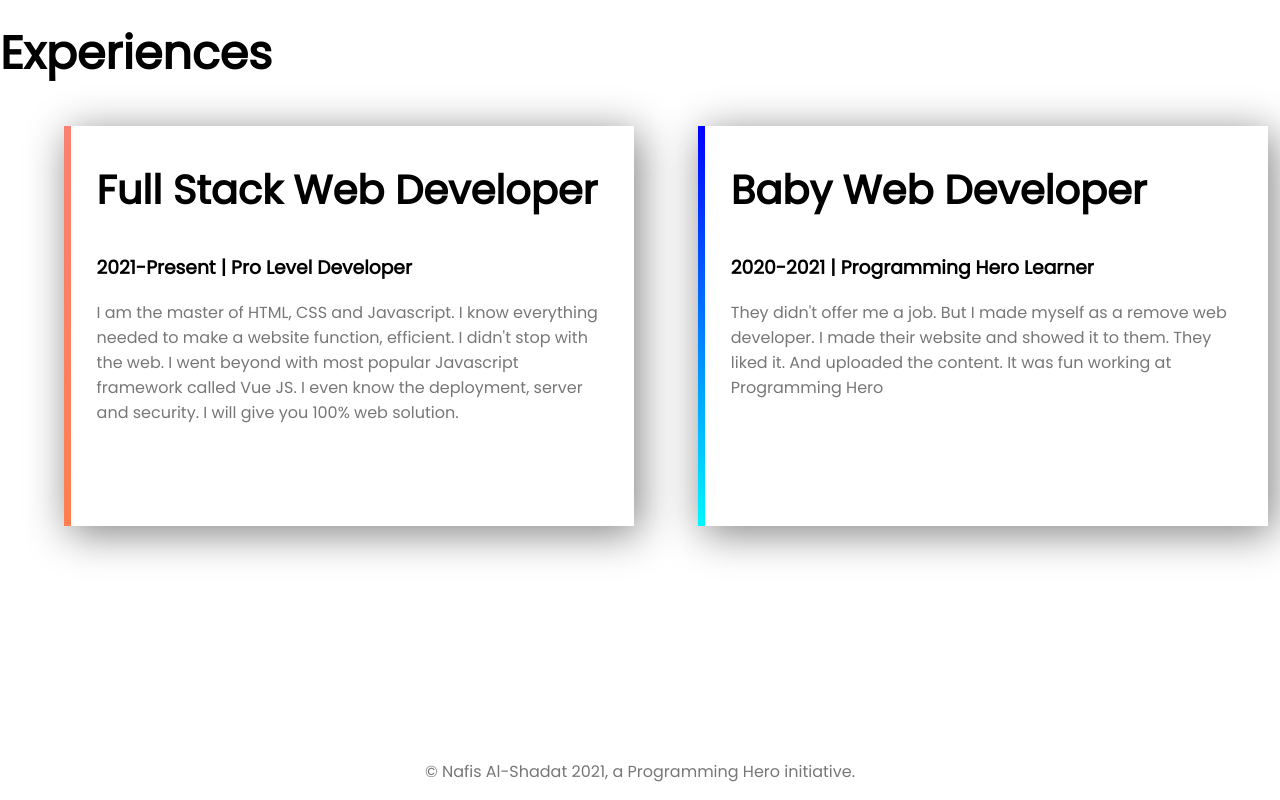
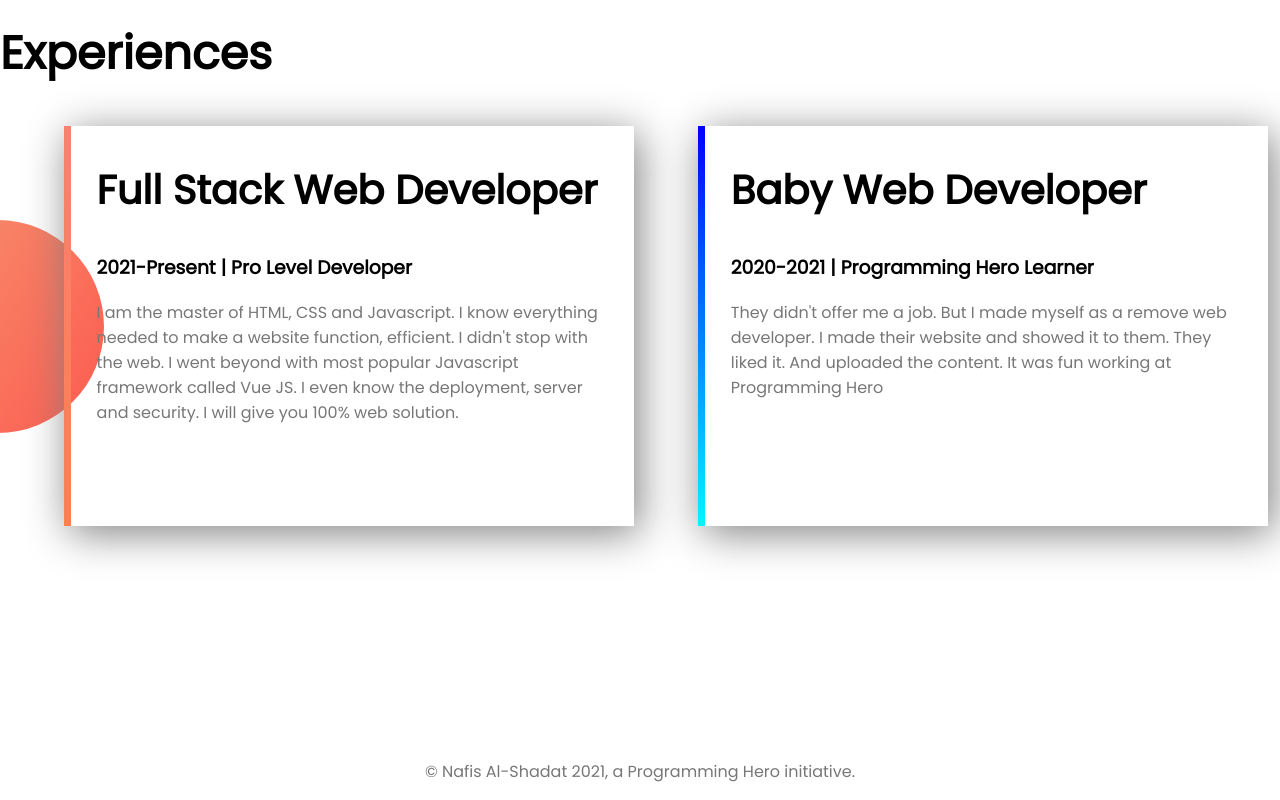
Before and after one commit to Nafis-Al-Shadat/Portfolio-1, a plain HTML site: page index.html in a window 1280 px wide. Shown: the part 1195-1995 px from the top of the page. Drawn offline with Linux system fonts and the light colour scheme.

Commit message:
background added in experience

```diff
--- a/index.html
+++ b/index.html
@@ -36,7 +36,7 @@
     </section>
     <section style="height:700px; margin-bottom: 40px;">
         <h1>Experiences</h1>
-        <div class="flexible">
+        <div class="flexible ex-bn">
             <div class="half-width shadow br1">
                 <h1 class="font-sz">Full Stack Web Developer</h1>
                 <h3>2021-Present | Pro Level Developer</h3>
--- a/style.css
+++ b/style.css
@@ -77,3 +77,9 @@ h1 {
 .center {
     text-align: center;
 }
+
+.ex-bn {
+    background-image: url('images/exp-bg.png');
+    background-repeat: no-repeat;
+    background-position: left center;
+}
```
